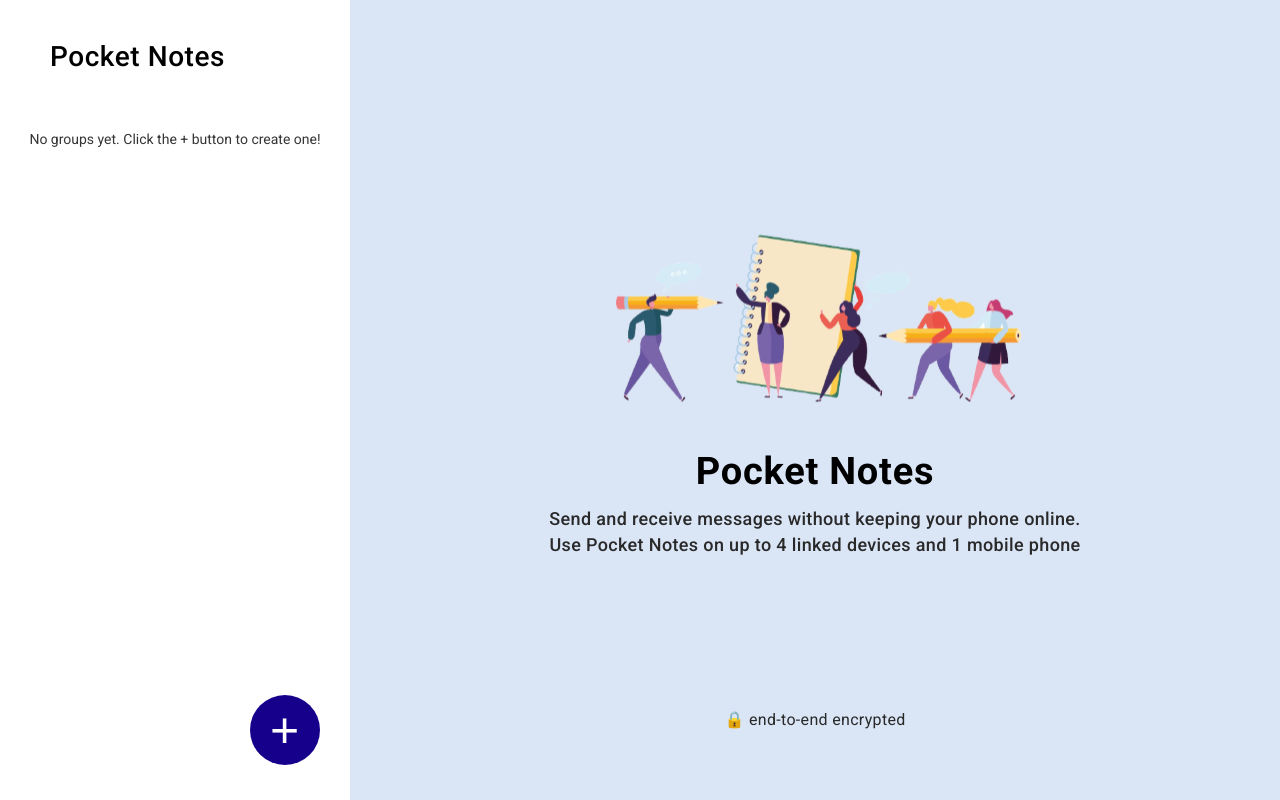
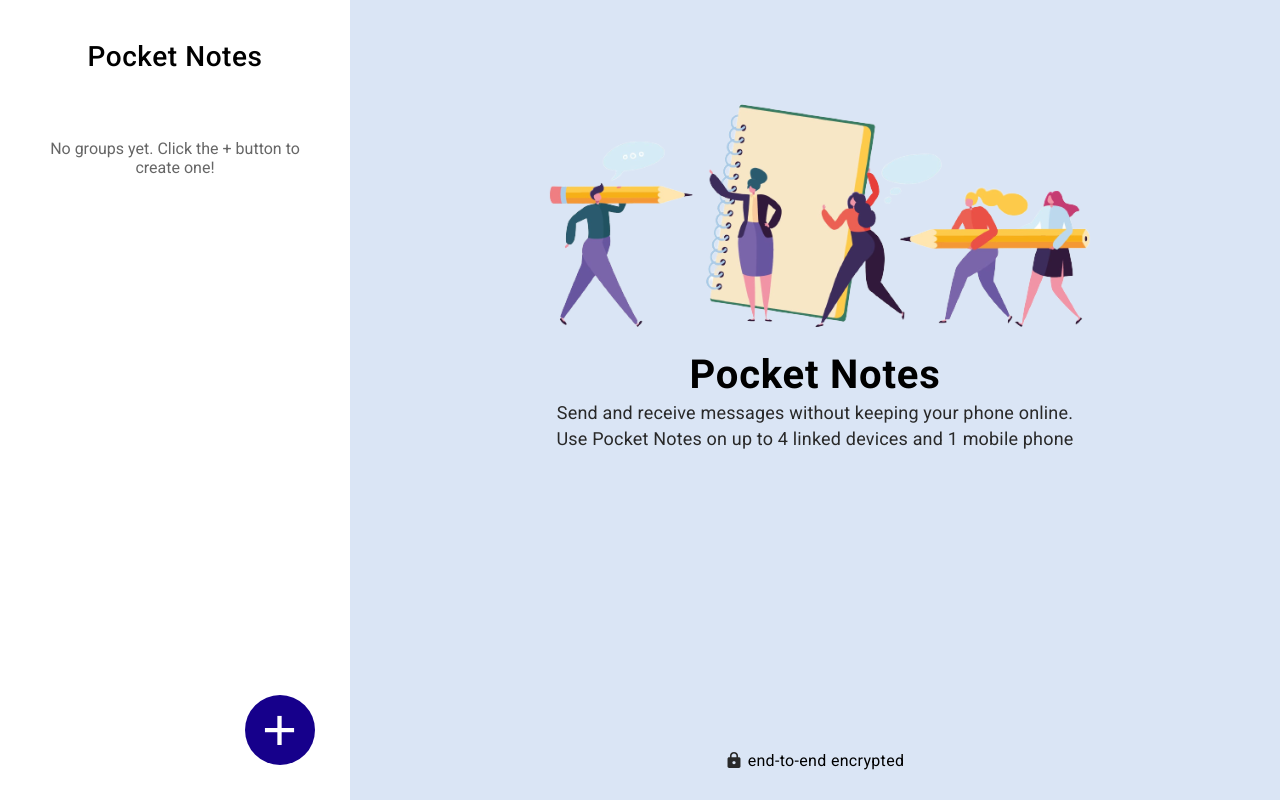
Before and after one commit to nigam1010/pocketnotes, a React (Vite) app: page / in a window 1280 px wide. Built offline with nearby package versions, Linux system fonts and the light colour scheme.

Commit message:
Recreate notes.css from scratch with exact Figma specifications

```diff
--- a/src/components/NotesArea.jsx
+++ b/src/components/NotesArea.jsx
@@ -72,7 +72,8 @@ const NotesArea = ({ group, onAddNote, onBack }) => {
             </p>
           </div>
           <div className="lock-icon">
-            🔒 end-to-end encrypted
+            <img src="src/assets/lock.svg" alt="lock" />
+             end-to-end encrypted
           </div>
         </div>
       </div>
--- a/src/styles/notes.css
+++ b/src/styles/notes.css
@@ -15,25 +15,25 @@
   position: sticky;
   top: 0;
   background-color: #001F8B;
-  padding: 12px 20px;
-  height: 75px;
+  padding: 15px 17px;
+  height: 98px;
   display: flex;
   align-items: center;
-  gap: 20px;
+  gap: 29px;
   z-index: 10;
   box-shadow: none;
 }
 
 .notes-header-avatar {
-  width: 50px;
-  height: 50px;
-  min-width: 50px;
+  width: 68.9px;
+  height: 68.9px;
+  min-width: 68.9px;
   border-radius: 50%;
   display: flex;
   align-items: center;
   justify-content: center;
   font-weight: 500;
-  font-size: 18px;
+  font-size: 24px;
   line-height: 97.69%;
   color: #FFFFFF;
   text-transform: uppercase;
@@ -41,8 +41,8 @@
 }
 
 .notes-header-title {
-  font-size: 20px;
-  line-height: 24px;
+  font-size: 24px;
+  line-height: 28px;
   color: #FFFFFF;
   font-weight: 500;
   letter-spacing: 0.02em;
@@ -53,7 +53,7 @@
   flex: 1;
   overflow-y: auto;
   overflow-x: hidden;
-  padding: var(--spacing-xl);
+  padding: 40px;
 }
 
 /* Scrollbar Styling */
@@ -80,44 +80,44 @@
 .note-item {
   background-color: #FFFFFF;
   border-radius: 5px;
-  padding: 18px;
-  margin-bottom: 20px;
+  padding: 24px;
+  margin-bottom: 30px;
   box-shadow: 0px 4px 20px rgba(0, 0, 0, 0.25);
   display: flex;
   flex-direction: column;
 }
 
 .note-text {
-  font-size: 16px;
+  font-size: 18px;
   line-height: 160.19%;
   color: #000000;
   white-space: pre-wrap;
   word-wrap: break-word;
   letter-spacing: 0.035em;
-  margin-bottom: 14px;
+  margin-bottom: 18px;
   font-weight: 400;
 }
 
 .note-time {
   display: flex;
-  gap: 12px;
+  gap: 16px;
   align-items: center;
   justify-content: flex-end;
-  font-size: 14px;
+  font-size: 18px;
   color: #353535;
   margin-top: auto;
 }
 
 .note-date {
   font-weight: 500;
-  font-size: 14px;
+  font-size: 18px;
   line-height: 97.69%;
   letter-spacing: 0.02em;
 }
 
 .note-time span:nth-child(2) {
-  width: 6px;
-  height: 6px;
+  width: 8px;
+  height: 8px;
   background: #353535;
   border-radius: 50%;
   display: inline-block;
@@ -128,34 +128,34 @@
   position: sticky;
   bottom: 0;
   background-color: #001F8B;
-  padding: 18px 24px;
-  height: 180px;
+  padding: 23px 32px;
+  height: 255px;
   border-top: none;
 }
 
 .notes-input-container {
   display: flex;
   align-items: flex-end;
-  gap: 12px;
+  gap: 16px;
   background-color: #FFFFFF;
   border-radius: 9px;
-  padding: 14px;
+  padding: 16px;
   box-shadow: none;
   border: 1px solid #CCCCCC;
-  height: 144px;
+  height: 211px;
 }
 
 .notes-input {
   flex: 1;
   border: none;
   outline: none;
-  font-size: 20px;
-  line-height: 26px;
+  font-size: 29.8158px;
+  line-height: 35px;
   font-family: 'Roboto', sans-serif;
   font-weight: 400;
   resize: none;
-  min-height: 26px;
-  max-height: 110px;
+  min-height: 35px;
+  max-height: 175px;
   padding: 0;
   color: #000000;
   letter-spacing: 0.02em;
@@ -190,8 +190,8 @@
 }
 
 .send-btn svg {
-  width: 28px;
-  height: 28px;
+  width: 35px;
+  height: 35px;
 }
 
 .send-btn.disabled svg path {
@@ -217,28 +217,34 @@
 }
 
 .notes-empty-state img {
-  width: 450px;
-  max-width: 450px;
-  height: 230px;
-  margin-bottom: 20px;
+  width: 600px;
+  max-width: 600px;
+  position: absolute;
+  top:60px;
+  height: 300px;
+  margin-bottom: 8px;
 }
 
 .notes-empty-state h2 {
-  font-size: 38px;
-  line-height: 45px;
+  font-size: 40px;
+  position: absolute;
+  top:350px;
+  line-height: 50px;
   color: #000000;
   font-weight: 700;
   letter-spacing: 0.02em;
-  margin-bottom: 12px;
+  margin-bottom: 2px;
 }
 
 .notes-empty-state p {
+  position: absolute;
+  top:400px;
   font-size: 18px;
   line-height: 26px;
   color: #292929;
-  font-weight: 500;
-  letter-spacing: 0.02em;
-  max-width: 550px;
+  font-weight: 400;
+  letter-spacing: 0.01em;
+  max-width: 650px;
 }
 
 .empty-state-content {
@@ -250,14 +256,52 @@
 }
 
 .lock-icon {
+  position: relative;
+  top: 40px;
   display: flex;
   align-items: center;
-  justify-content: center;
   gap: 6px;
   font-size: 16px;
-  line-height: 24px;
-  color: #292929;
   font-weight: 400;
   letter-spacing: 0.02em;
   padding-bottom: 20px;
 }
+
+.lock-icon img {
+  width: 16px;
+  height: 16px;
+  position: relative;
+  top: 4px;
+}
+
+/* Back Button */
+.back-btn {
+  background: none;
+  border: none;
+  padding: 8px;
+  cursor: pointer;
+  display: flex;
+  align-items: center;
+  justify-content: center;
+  color: white;
+  min-width: 32px;
+  min-height: 32px;
+  border-radius: 4px;
+  transition: background-color 0.2s;
+}
+
+.back-btn:hover {
+  background-color: rgba(255, 255, 255, 0.1);
+}
+
+.back-btn:active {
+  background-color: rgba(255, 255, 255, 0.2);
+}
+
+/* Empty State for no notes in group */
+.empty-state {
+  text-align: center;
+  padding: 40px;
+  color: #666666;
+  font-size: 16px;
+}
--- a/src/styles/responsive.css
+++ b/src/styles/responsive.css
@@ -1,5 +1,5 @@
 /* Mobile Responsive */
-@media (max-width: 768px) {
+@media (max-width: 700px) {
   .app-container {
     flex-direction: column;
     overflow: hidden;
@@ -26,15 +26,16 @@
 
   .sidebar-header {
     padding: 20px 16px;
+    font-size: 30px;
     text-align: left;
     background-color: #FFFFFF;
   }
 
   .sidebar-header h1 {
-    font-size: 24px;
-    line-height: 28px;
+    font-size: 30px;
     letter-spacing: 0.02em;
-    font-weight: 500;
+    font-weight: 500px;
+
   }
 
   .groups-list-container {
@@ -49,9 +50,9 @@
     font-size: 36px;
     line-height: 1;
     letter-spacing: 0;
-    bottom: 24px;
-    left: 50%;
-    transform: translateX(-50%);
+    bottom: 4%;
+    left: 65%;
+    transform: translateX(50%);
     background-color: #16008B;
     box-shadow: 0 4px 12px rgba(22, 0, 139, 0.3);
   }
--- a/src/styles/sidebar.css
+++ b/src/styles/sidebar.css
@@ -16,9 +16,11 @@
 /* Sticky Header */
 .sidebar-header {
   position: sticky;
-  top: 0;
   background-color: #FFFFFF;
-  padding: 40px 0 0 50px;
+  padding: 40px 0 25px 0;
+  display: flex;
+  justify-content: center;
+  align-items: center;
   padding-bottom: 25px;
   z-index: 10;
   border-bottom: none;
@@ -55,7 +57,7 @@
   background: #FFFFFF;
   border-radius: 4.5px;
   width: 8px;
-  height: 55px;
+  height: 20px;
 }
 
 .groups-list-container::-webkit-scrollbar-thumb:hover {
@@ -67,8 +69,8 @@
   display: flex;
   align-items: center;
   gap: 20px;
-  padding: 0 0 0 30px;
-  margin-bottom: 30px;
+  padding: 0 0 0 40px;
+  margin-bottom: 20px;
   cursor: pointer;
   transition: background-color 0.2s ease;
   background-color: transparent;
@@ -88,15 +90,15 @@
 
 /* Group Avatar */
 .group-avatar {
-  width: 68.9px;
-  height: 68.9px;
-  min-width: 68.9px;
+  width: 55.9px;
+  height: 55.9px;
+  min-width: 55.9px;
   border-radius: 50%;
   display: flex;
   align-items: center;
   justify-content: center;
   font-weight: 500;
-  font-size: 24px;
+  font-size: 20px;
   line-height: 97.69%;
   color: #FFFFFF;
   text-transform: uppercase;
@@ -105,7 +107,7 @@
 
 /* Group Name */
 .group-name {
-  font-size: 24px;
+  font-size: 20px;
   line-height: 28px;
   color: #000000;
   font-weight: 500;
@@ -120,14 +122,14 @@
 .add-group-btn {
   position: absolute;
   bottom: 35px;
-  left: 250px;
+  left: 70%;
   width: 70px;
   height: 70px;
   border-radius: 50%;
   background: #16008B;
   border: none;
   color: #FFFFFF;
-  font-size: 50px;
+  font-size: 60px;
   line-height: 97.69%;
   font-weight: 500;
   letter-spacing: 0.02em;
```
Also changed, not shown: src/assets/lock.svg (added).
